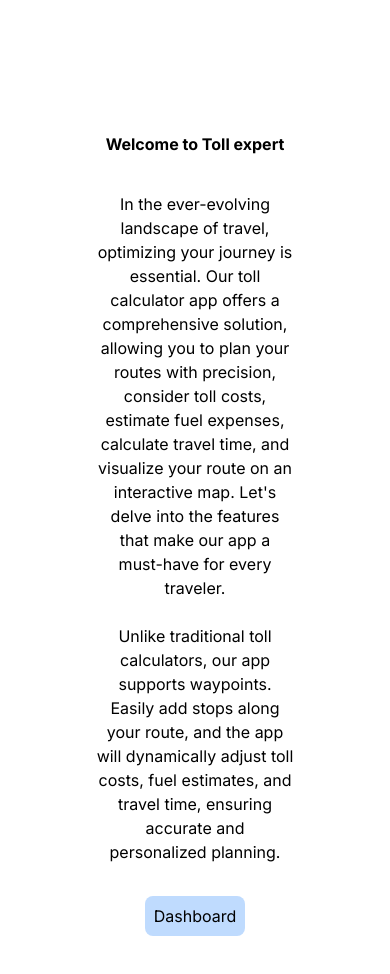
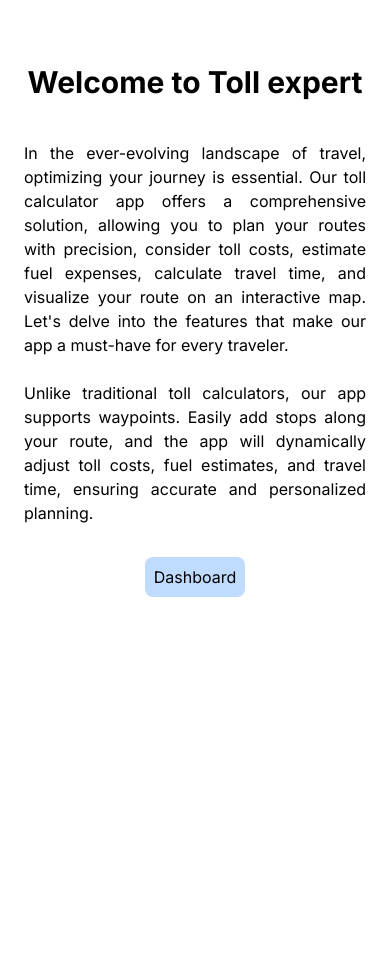
Before and after one commit to sreejith97/toll-calculator-app, a Next.js app: page / in a window 390 px wide. Shown: the top 974 px of the page. After the commit the page ends 844 px from the top, so only its background shows below. Built offline with nearby package versions, Linux system fonts and the light colour scheme.

Commit message:
feat:logical changes in style and components

```diff
--- a/app/mainNavbar/page.js
+++ b/app/mainNavbar/page.js
@@ -3,7 +3,7 @@ import React from "react";
 export default function MainNavBar() {
   return (
     <nav className="w-full  flex  flex-row justify-between py-4">
-      <div className="font-bold text-[14px] sm:text-[18px] md:text-[19px] lg:text-[24px] xl:text-[25px]">
+      <div className="font-bold text-[24px] sm:text-[18px] md:text-[19px] lg:text-[24px] xl:text-[25px]  text-blue-600">
         Toll Expert
       </div>
       <div className="flex  flex-row justify-between w-[70px] max-w-[70px]">
--- a/app/page.js
+++ b/app/page.js
@@ -6,9 +6,8 @@ import Link from "next/link";
 
 export default function Home() {
   return (
-    <main className="flex min-h-screen flex-col items-center justify-between p-24">
+    <main className="flex min-h-screen flex-col items-center justify-between md:p-24 p-6">
       <LandingPage />
-
     </main>
   );
 }
--- a/components/detailsModal/page.js
+++ b/components/detailsModal/page.js
@@ -11,7 +11,7 @@ function DetailsModal({ isOpen, onClose, children, data }) {
         className="fixed inset-0 bg-black opacity-50"
         onClick={onClose}
       ></div>
-      <div className="bg-white p-8 mx-[100px] min-h-[400px] w-full rounded-lg z-10 flex flex-col justify-between items-center">
+      <div className="bg-white p-8  mx-[100px] min-h-[400px] w-full rounded-lg z-10 flex flex-col justify-between items-center">
         {children}
       </div>
     </div>
--- a/components/landingPage/page.js
+++ b/components/landingPage/page.js
@@ -8,10 +8,10 @@ function LandingPage() {
   return (
     <div className="flex flex-col items-center justify-center">
       <div className="heading">
-        <h1 className="sm:text-[30px] lg:text-[40px] font-bold text-center my-9">
+        <h1 className="text-[30px] md:text-[40px] font-bold text-center my-9">
           Welcome to Toll expert
         </h1>
-        <p className="text-center">
+        <p className="text-justify md:text-center">
           In the ever-evolving landscape of travel, optimizing your journey is
           essential. Our toll calculator app offers a comprehensive solution,
           allowing you to plan your routes with precision, consider toll costs,
@@ -20,7 +20,7 @@ function LandingPage() {
           our app a must-have for every traveler.
         </p>
         <br />
-        <p className="text-center">
+        <p className="text-justify md:text-center">
           Unlike traditional toll calculators, our app supports waypoints.
           Easily add stops along your route, and the app will dynamically adjust
           toll costs, fuel estimates, and travel time, ensuring accurate and
--- a/components/searchForm/page.js
+++ b/components/searchForm/page.js
@@ -159,7 +159,7 @@ function SearchForm() {
         <div className="w-full md:w-1/2">
           <DndProvider backend={HTML5Backend}>
             <div className="md:w-[90%] flex flex-col items-center justify-center">
-              <div className="w-full my-8">
+              <div className="w-full my-4 md:my-8">
                 {textFields.map((textField, index) => (
                   <CustomTextFiled
                     key={textField.id}
--- a/components/tollDetailsTable/page.js
+++ b/components/tollDetailsTable/page.js
@@ -13,7 +13,7 @@ function TollDetailsTable({ data }) {
     currency: toll.currency,
   }));
 
-  const [isModalOpen, setModalOpen] = useState(true);
+  const [isModalOpen, setModalOpen] = useState(false);
 
   const openModal = () => {
     setModalOpen(true);
@@ -70,7 +70,10 @@ function TollDetailsTable({ data }) {
               ))}
             </tbody>
           </table>
-          <button onClick={closeModal} className="mt-4">
+          <button
+            onClick={closeModal}
+            className="mt-4 text-white py-2 px-4 rounded-md bg-red-400"
+          >
             Close Modal
           </button>
         </DetailsModal>
```
